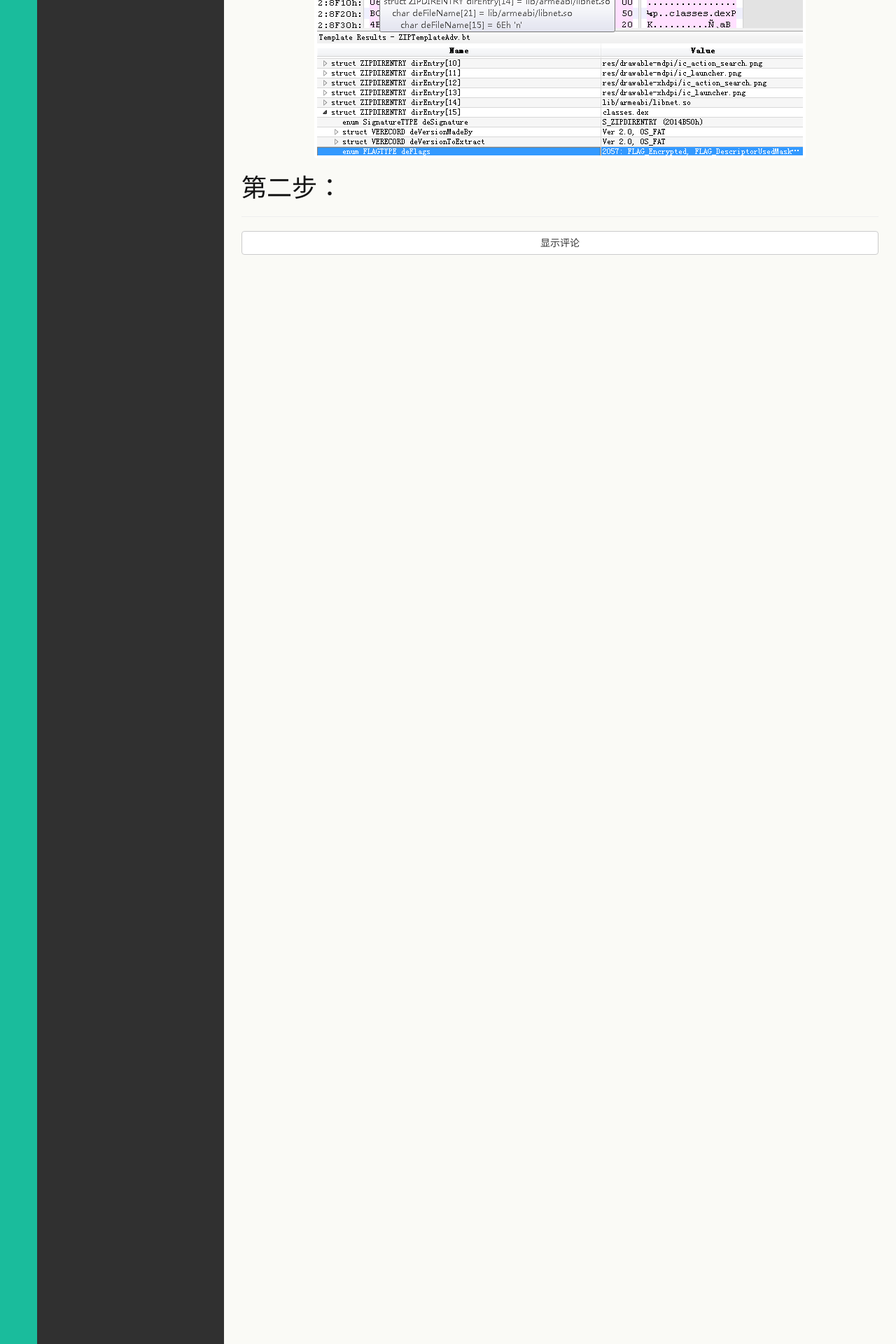
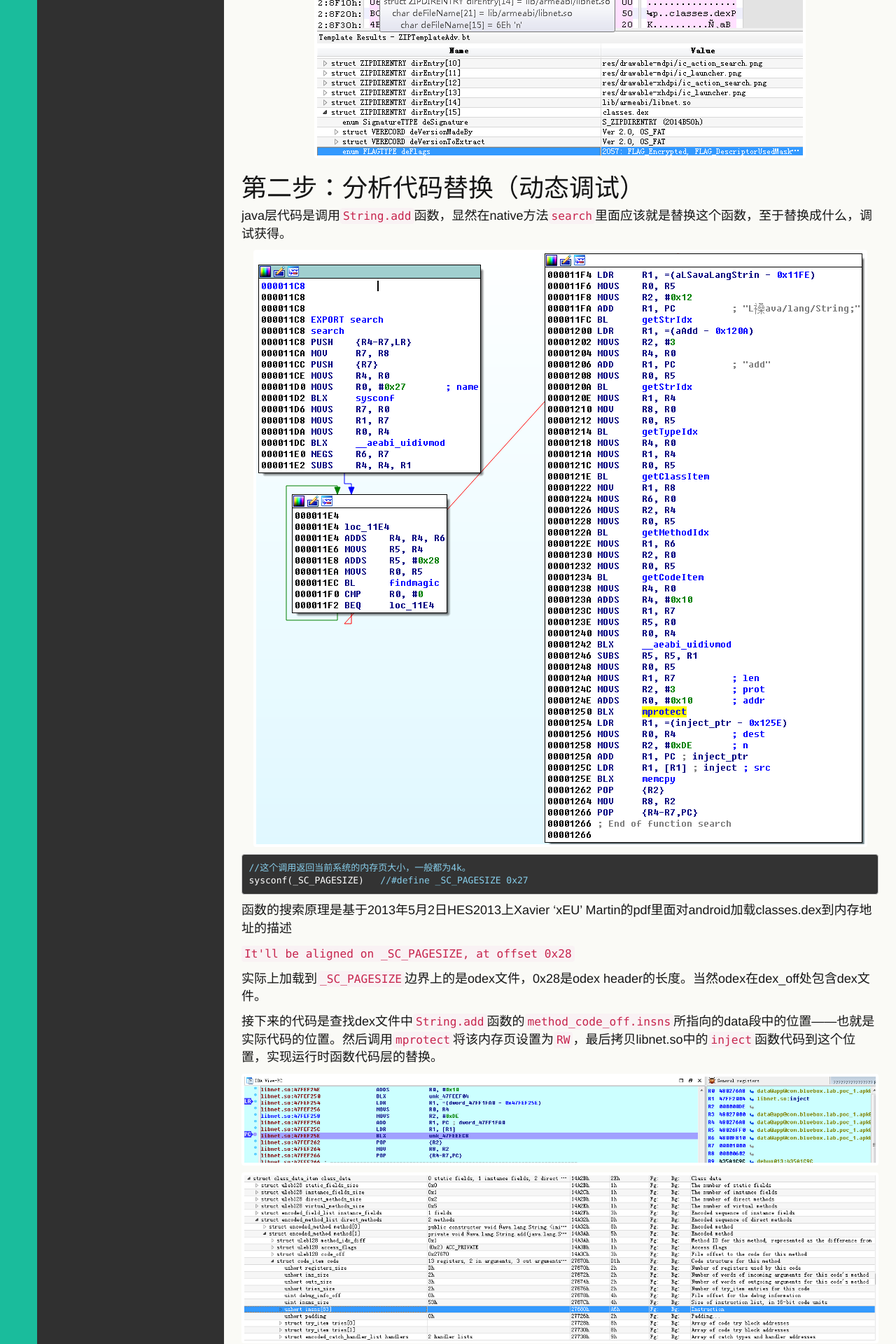
Before and after one commit to cugou/cugou.github.io, a Jekyll site: the page built from _posts/android/2015-03-13-Tampering-Dalvik-Bytecode-During-Runtime.md, in a window 1280 px wide. Shown: the part 1114-3034 px from the top of the page at 70% size. Built offline with Jekyll 4.4.1, drawn with Linux system fonts in a browser that asks for light colours; some of the changed text lies outside the part shown.

Commit message:
2015-03-16

````diff
--- a/_posts/android/2015-03-13-Tampering-Dalvik-Bytecode-During-Runtime.md
+++ b/_posts/android/2015-03-13-Tampering-Dalvik-Bytecode-During-Runtime.md
@@ -38,4 +38,45 @@ winrar打开apk可以看到有文件被打 * 号，说明是加密的，解压
 ![图](/public/img/2015-03-13_delta_direntry_encrypt.png)
 
 
-# 第二步：
+# 第二步：分析代码替换（动态调试）
+
+java层代码是调用`String.add`函数，显然在native方法`search`里面应该就是替换这个函数，至于替换成什么，调试获得。
+
+![图](/public/img/2015-03-13_delta_func_search.png)
+
+```c
+//这个调用返回当前系统的内存页大小，一般都为4k。
+sysconf(_SC_PAGESIZE)	//#define _SC_PAGESIZE 0x27
+```
+
+函数的搜索原理是基于2013年5月2日HES2013上Xavier ‘xEU’ Martin的pdf里面对android加载classes.dex到内存地址的描述
+
+`It'll be aligned on _SC_PAGESIZE, at offset 0x28`
+
+实际上加载到`_SC_PAGESIZE`边界上的是odex文件，0x28是odex header的长度。当然odex在dex_off处包含dex文件。
+
+接下来的代码是查找dex文件中`String.add`函数的`method_code_off.insns`所指向的data段中的位置——也就是实际代码的位置。然后调用`mprotect`将该内存页设置为`RW`，最后拷贝libnet.so中的`inject`函数代码到这个位置，实现运行时函数代码层的替换。
+
+![图](/public/img/2015-03-13_delta_debug_memcpy.png)
+
+![pic](/public/img/2015-03-13_delta_code_off.png)
+
+图中需要说明的是我的模拟器上搜索到的odex的加载基址是`0x48000000`，所以dex文件的地址是`0x48000028`。可以据此转换成相对地址理解文件结构。
+
+# 第三步、其他分析
+
+![pic](/public/img/2015-03-13_delta_func_findmagic.png)
+
+这里有个非常有趣的地方，`memcmp`比较后返回0才是相等。后面用来判断返回值的算法很有意思。
+
+```asm
+NEGS	R3, R0
+ADCS	R0, R3
+```
+
+查询ARM手册关于NEGS指令的说明（该指令只在thumb模式下才有，而且是个伪指令，可以用`0-num`的算术指令来实现。
+
+但问题是，按照这个说法，只有`R0 > 0`的时候，执行NEGS，标志寄存器的C = 1。ADCS执行的结果才不为0。
+但调试的结果却是，只有`R0 == 0`的时候，NEGS才会将标志寄存器的C = 1。
+
+这个和判断字符串是否相等的条件是等价的。但和手册说明有混淆，所以关键还是这个NEGS对标志寄存器的影响没有讲清楚啊。
````
Also changed, not shown: public/img/2015-03-13_delta_code_off.png (added), public/img/2015-03-13_delta_debug_memcpy.png (added), public/img/2015-03-13_delta_func_findmagic.png (added), public/img/2015-03-13_delta_func_search.png (added).
